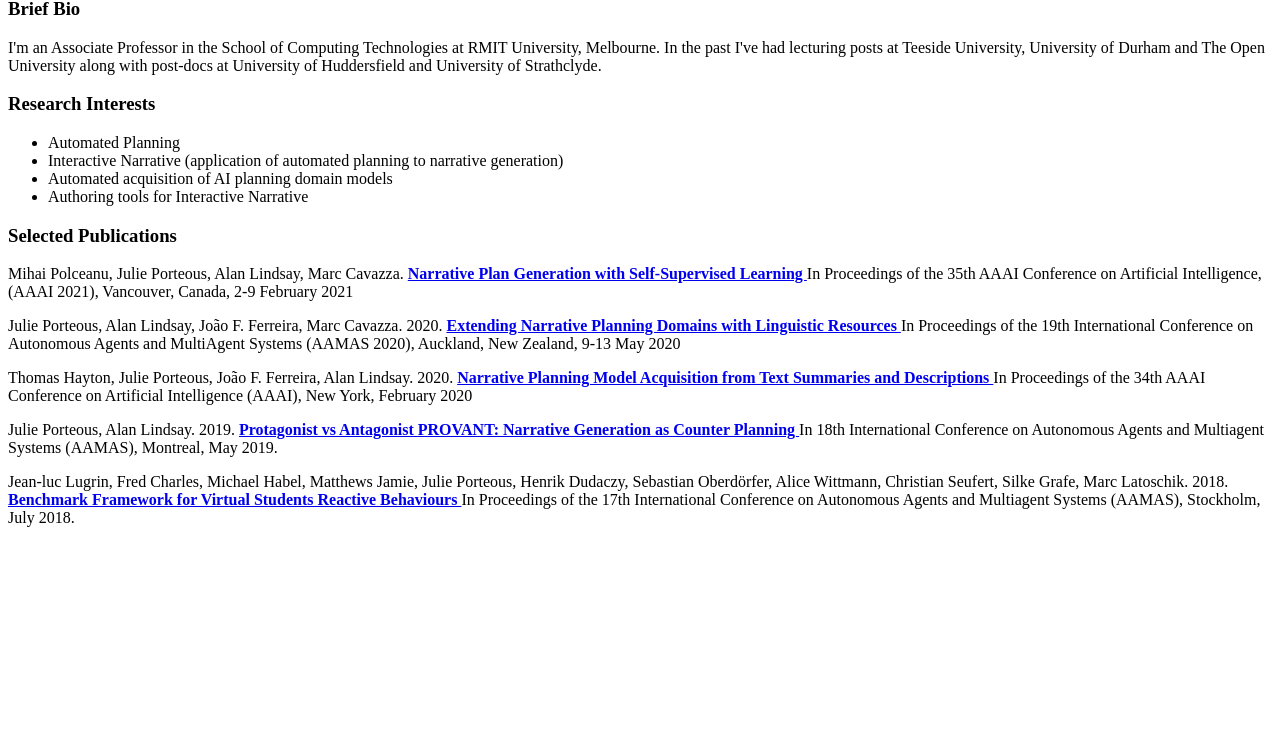
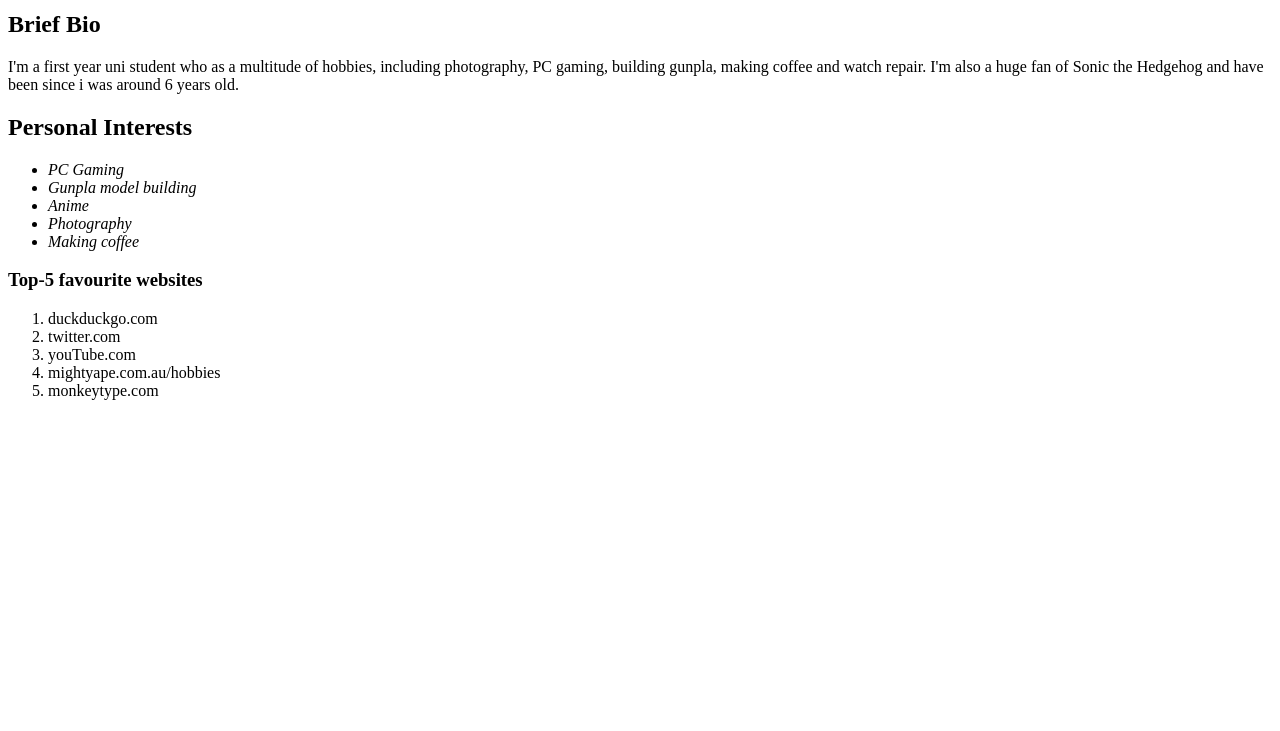
Before and after one commit to JamesLeeRMIT/Workshop1_Practise, a plain HTML site: page html/index.html in a window 1280 px wide. Shown: the part 69-800 px from the top of the page. Drawn offline with Linux system fonts and the light colour scheme.

Commit message:
Made changes to the personal website to represent me

```diff
--- a/html/index.html
+++ b/html/index.html
@@ -2,74 +2,36 @@
 <html>
 
 <head>
-    <title>Homepage - Julie Porteous</title>
+    <title>James Lee</title>
 </head>
 
 <body>
 
-  <h2>Julie Porteous</h2>
+  <h1>James Lee</h1>
 
-  <h3>Brief Bio</h3>
-  <p>I'm an Associate Professor in the School of Computing Technologies at RMIT University, Melbourne. In the past I've had
-  lecturing posts at Teeside University,
-  University of Durham and The Open University along with post-docs at University of Huddersfield and University of
-  Strathclyde.</p>
-
-  <h3>Research Interests</h3>
+  <h2>Brief Bio</h2>
+  <p>I'm a first year uni student who as a multitude of hobbies, including photography, PC gaming, building gunpla, making coffee and watch repair. I'm also a huge fan of Sonic the Hedgehog and have been since i was around 6 years old.
+  <h2>Personal Interests</h2>
   <ul>
-    <li>Automated Planning</li>
-    <li>Interactive Narrative (application of automated planning to narrative generation)</li>
-    <li>Automated acquisition of AI planning domain models</li>
-    <li>Authoring tools for Interactive Narrative</li>
+    <i>
+    <li>PC Gaming</li>
+    <li>Gunpla model building</li>
+    <li>Anime</li>
+    <li>Photography</li>
+    <li>Making coffee</li>
+    </i>
   </ul>
 
-  <h3>Selected Publications</h3>
-  <p>
-    Mihai Polceanu, Julie Porteous, Alan Lindsay, Marc Cavazza.
-    <a href="https://www.aaai.org/AAAI21Papers/AAAI-1408.PolceanuM.pdf" >
-      <strong>Narrative Plan Generation with Self-Supervised Learning </strong></a>
-    In Proceedings of the 35th AAAI Conference on Artificial Intelligence, (AAAI 2021), Vancouver,
-    Canada, 2-9
-    February
-    2021
-  </p>
+  <h3>Top-5 favourite websites</h3>
+  <ol>
 
-  <p>
-    Julie Porteous, Alan Lindsay, Jo&atilde;o F. Ferreira, Marc Cavazza. 2020.
-    <a href="http://ifaamas.org/Proceedings/aamas2020/pdfs/p1081.pdf" >
-      <strong>Extending Narrative Planning Domains with Linguistic Resources </strong></a>
-    In Proceedings of the 19th International Conference on Autonomous Agents and MultiAgent Systems
-    (AAMAS
-    2020),
-    Auckland, New Zealand, 9-13 May 2020
-  </p>
+    <li>duckduckgo.com</li>
+    <li>twitter.com</li>
+    <li>youTube.com</li>
+    <li>mightyape.com.au/hobbies</li>
+    <li>monkeytype.com</li>
 
-  <p>
-    Thomas Hayton, Julie Porteous, Jo&atilde;o F. Ferreira, Alan Lindsay. 2020.
-    <a href="https://aaai.org/Papers/AAAI/2020GB/AAAI-HaytonT.6762.pdf" >
-      <strong>Narrative Planning Model Acquisition from Text Summaries and Descriptions </strong></a>
-    In Proceedings of the 34th AAAI Conference on Artificial Intelligence (AAAI), New York, February
-    2020
-  </p>
-
-  <p>
-    Julie Porteous, Alan Lindsay. 2019.
-    <a href="http://www.ifaamas.org/Proceedings/aamas2019/pdfs/p1069.pdf" >
-      <strong>Protagonist vs Antagonist PROVANT: Narrative Generation as Counter Planning </strong></a>
-    In 18th International Conference on Autonomous Agents and Multiagent Systems (AAMAS), Montreal, May
-    2019.
-  </p>
-
-  <p>
-    Jean-luc Lugrin, Fred Charles, Michael Habel, Matthews Jamie, Julie Porteous, Henrik Dudaczy,
-    Sebastian
-    Oberd&ouml;rfer, Alice Wittmann, Christian Seufert, Silke Grafe, Marc Latoschik. 2018.
-    <a href="http://ifaamas.org/Proceedings/aamas2018/pdfs/p2236.pdf" >
-      <strong>Benchmark Framework for Virtual Students Reactive Behaviours </strong></a>
-    In Proceedings of the 17th International Conference on Autonomous Agents and Multiagent Systems
-    (AAMAS),
-    Stockholm, July 2018.
-  </p>
+  </ol>
 
 </body>
 
```
